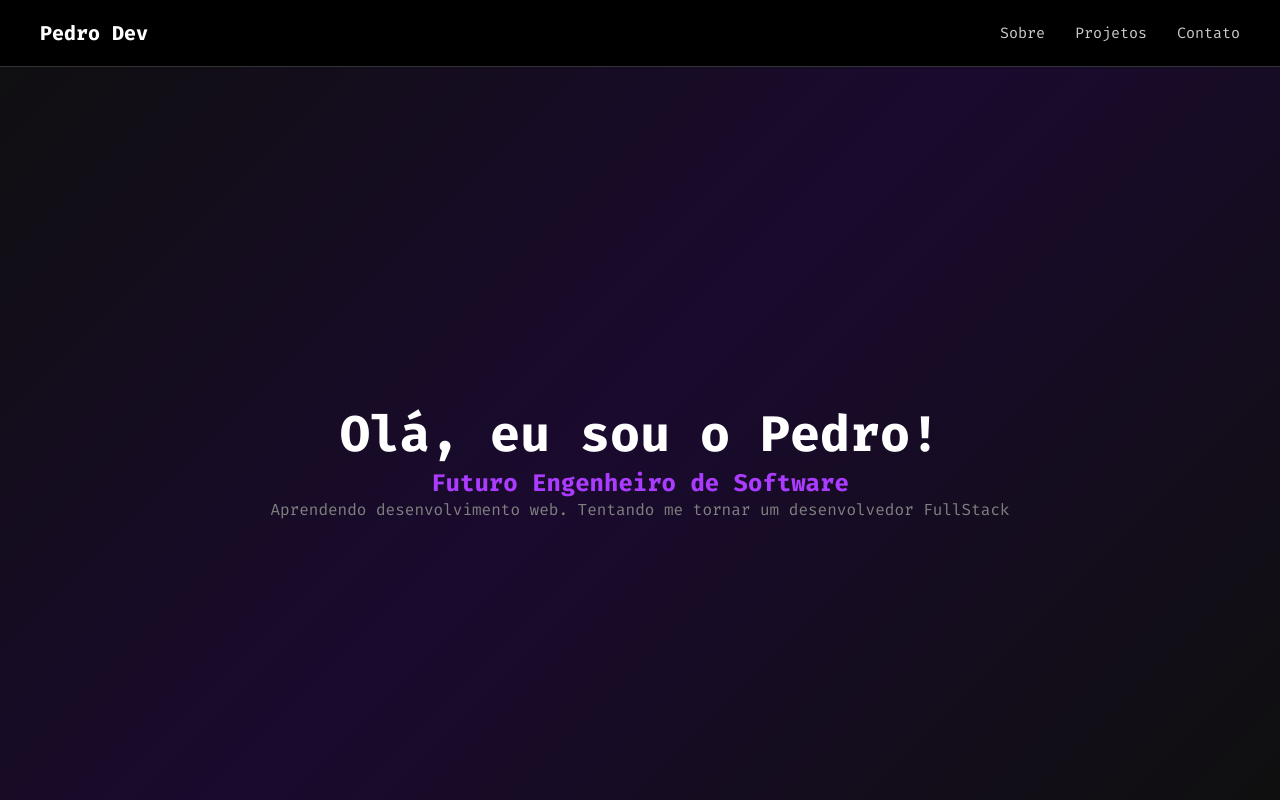
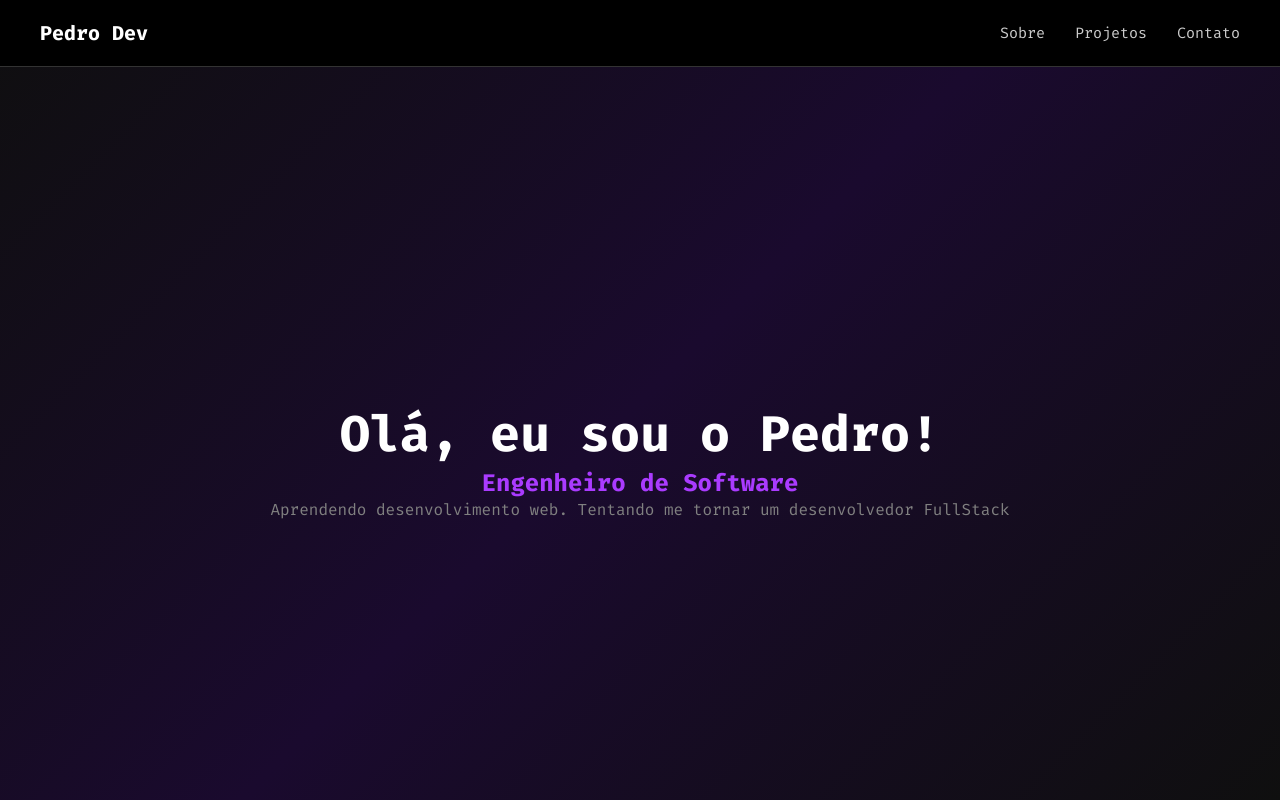
Before and after one commit to HenriqueDev11/meu-portfolio, a React (Vite) app: page / in a window 1280 px wide. Shown: the top 800 px of the page. Built offline with nearby package versions, Linux system fonts and the light colour scheme.

Commit message:
arrumando texto

```diff
--- a/src/components/Hero.jsx
+++ b/src/components/Hero.jsx
@@ -4,7 +4,7 @@ function Hero() {
     return (
         <section>
             <h1>Olá, eu sou o Pedro!</h1>
-            <h2>Futuro Engenheiro de Software</h2>
+            <h2>Engenheiro de Software</h2>
             <p>Aprendendo desenvolvimento web. Tentando me tornar um desenvolvedor FullStack</p>
         </section>
     )
```
